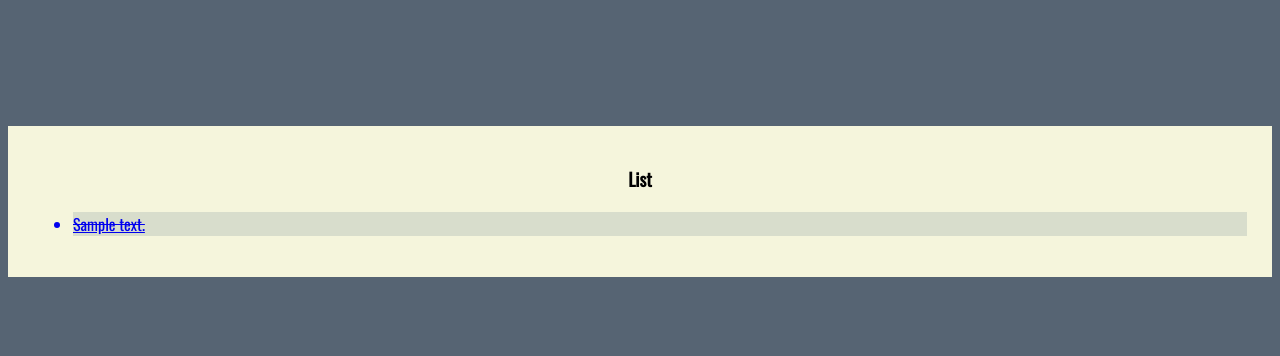
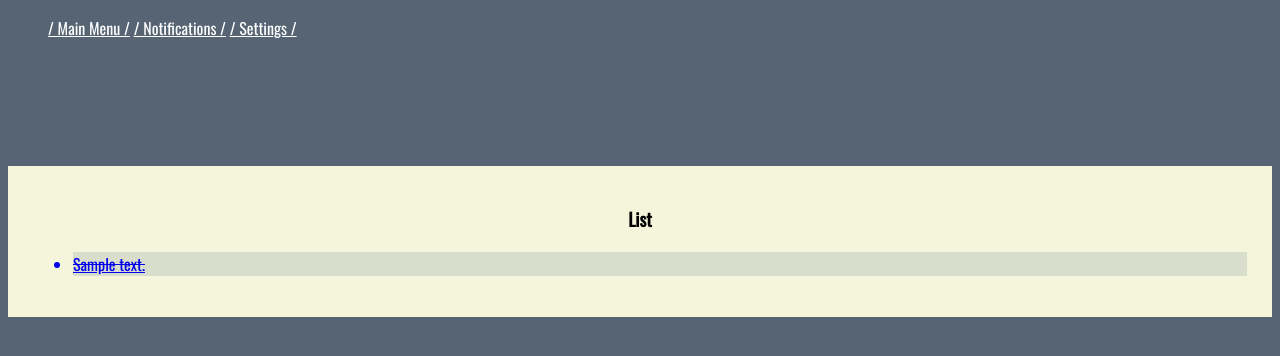
Before and after one commit to HarrisJosye/medigo6311, a Flask app: page /med_list in a window 1280 px wide. Shown: the top 356 px of the page. Run offline with Flask 2, Linux system fonts and the light colour scheme; a database or web service that is not in the repository returns one stand-in record (values such as "Sample title"); some libraries are stand-ins or nearby versions.

Commit message:
MG-28 update NGO list

```diff
--- a/templates/ngolist.html
+++ b/templates/ngolist.html
@@ -13,6 +13,16 @@
 		<link rel="stylesheet" href="{{ url_for('static', filename='style.css') }}" />
 
 	</head>
+    <header>
+      <div >
+        <ul>
+          <p><a style="color: white" href="{{ url_for('index', input=type )}}" title=" ">/  Main Menu  /</a>
+          <a style="color: white" href=" " title=" ">/  Notifications  /</a>
+          <a style="color: white" href=" " title=" ">/  Settings  /</a></p>
+        </ul>
+      </div>
+</header>
+
 	<body>
 
 		<div class="container-fluid" id="wrapper">
@@ -22,7 +32,7 @@
 					<h2>List</h2>
 					<ul class="list-group t20">
 						{% for todo in todos %}
-						<a href="{{ url_for('complete', oid=todo._id )}}">
+						<a href="{{ url_for('medreq', id=todo.ngoID )}}">
 							<li class="list-group-item {% if todo.complete %}todo-completed{% endif %}">
 								{{ todo.text }}
 							</li>
```
